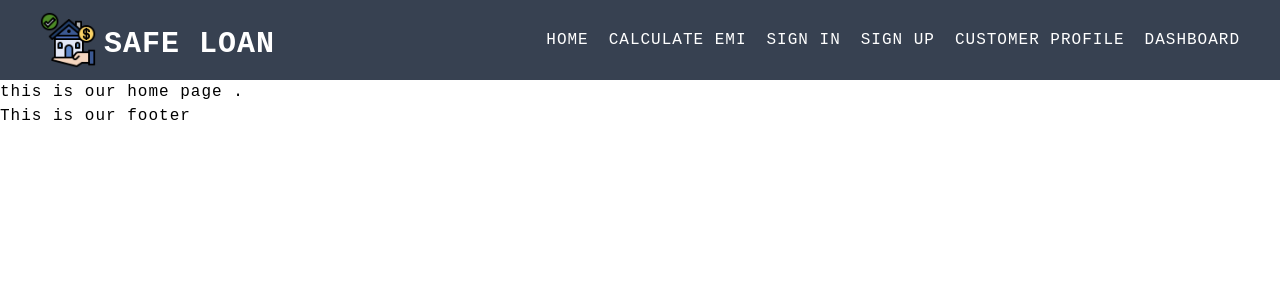
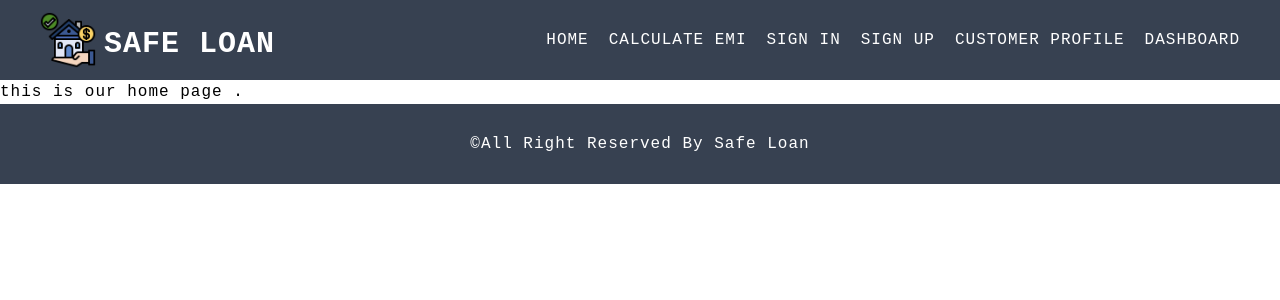
Before and after one commit to mostafizurRahaman/safe-loan, a React (Create React App) app: page / in a window 1280 px wide. Shown: the top 300 px of the page. Built offline with nearby package versions, Linux system fonts and the light colour scheme.

Commit message:
create a simple footer

```diff
--- a/public/index.html
+++ b/public/index.html
@@ -26,7 +26,7 @@
     -->
     <title>React App</title>
   </head>
-  <body>
+  <body >
     <noscript>You need to enable JavaScript to run this app.</noscript>
     <div id="root"></div>
     <!--
--- a/src/App.js
+++ b/src/App.js
@@ -5,7 +5,7 @@ import Router from './Routes/Routes/Routes';
 
 function App() {
   return (
-    <div>
+    <div className=''>
        <RouterProvider router={Router}>
 
        </RouterProvider>
--- a/src/Pages/Shared/Footer/Footer.js
+++ b/src/Pages/Shared/Footer/Footer.js
@@ -1,9 +1,10 @@
 import React from 'react';
+import { Link } from 'react-router-dom';
 
 const Footer = () => {
    return (
-      <div>
-         <h2>This is our footer</h2>
+      <div className=' flex items-center justify-center capitalize   bg-gray-700 text-white py-7 '>
+         <p>&copy;all right reserved by <Link to="/Safe Loan"> Safe Loan </Link></p>
       </div>
    );
 };
```
